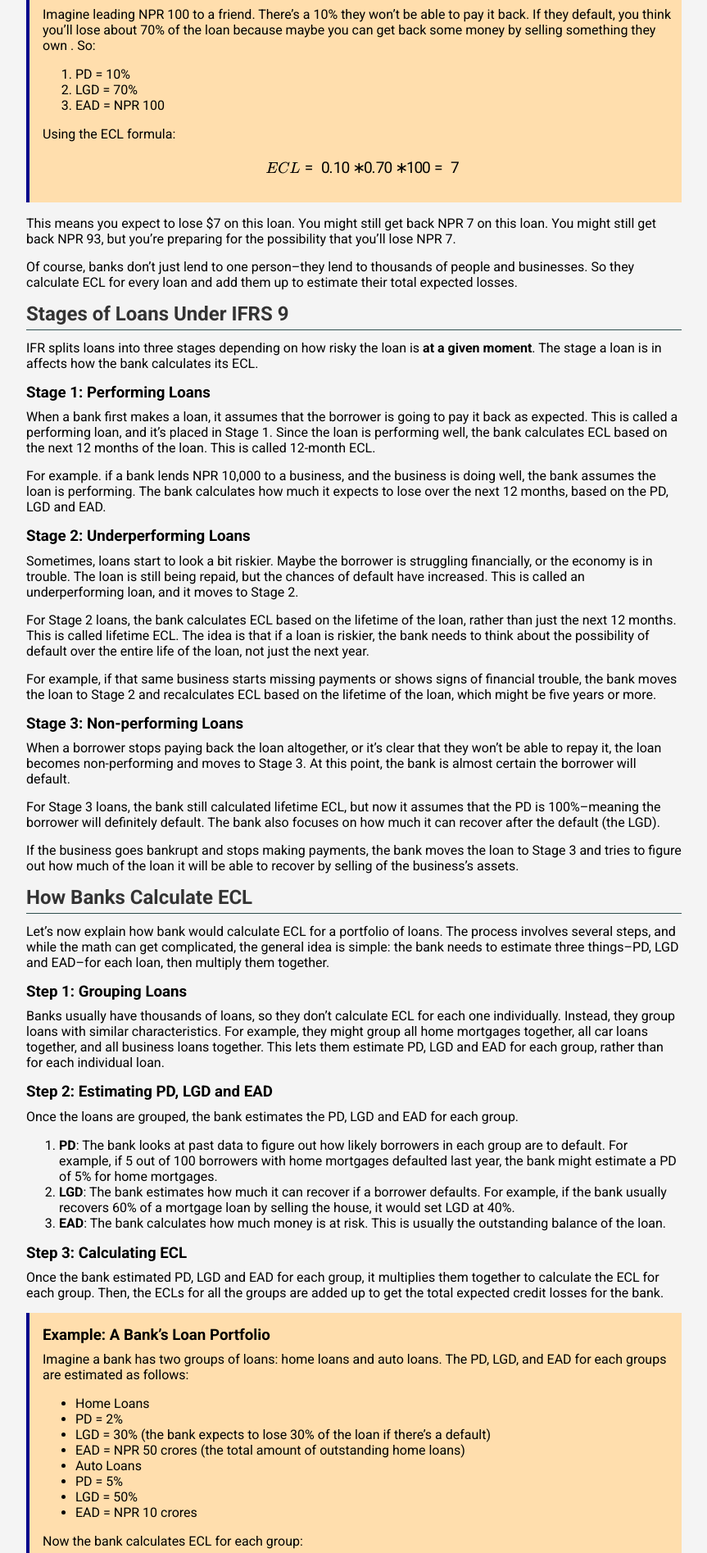
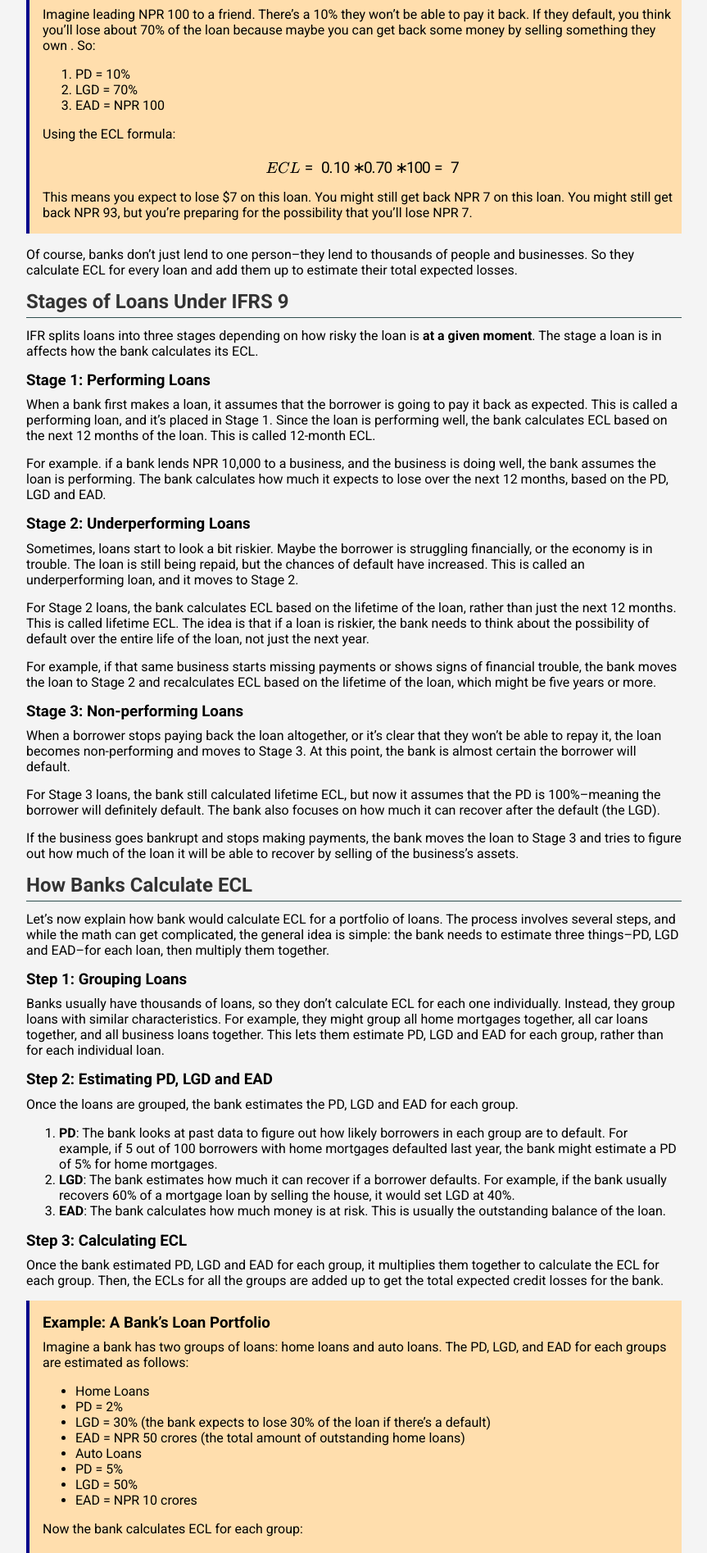
Before and after one commit to andfurtherance/andfurtherance.github.io, a Jekyll site: the page built from _posts/2024-10-11-understanding-ifrs-9.md, in a window 1280 px wide. Shown: the part 967-2862 px from the top of the page at 82% size, without its empty margins (208-1071 px from the left). Built offline with Jekyll 4.4.1, drawn with Linux system fonts in a browser that asks for light colours; formulas are drawn with MathJax 3.

```diff
--- a/_posts/2024-10-11-understanding-ifrs-9.md
+++ b/_posts/2024-10-11-understanding-ifrs-9.md
@@ -39,8 +39,8 @@ $ ECL = PD * LGD * EAD $
 > Using the ECL formula:
 >
 >$$ ECL = 0.10  * 0.70 * 100 = 7 $$
-
-This means you expect to lose $7 on this loan. You might still get back NPR 7 on this loan. You might still get back NPR 93, but you're preparing for the possibility that you'll lose NPR 7.
+>
+>This means you expect to lose $7 on this loan. You might still get back NPR 7 on this loan. You might still get back NPR 93, but you're preparing for the possibility that you'll lose NPR 7.
 
 Of course, banks don't just lend to one person--they lend to thousands of people and businesses. So they calculate ECL for every loan and add them up to estimate their total expected losses.
 ## Stages of Loans Under IFRS 9
```
